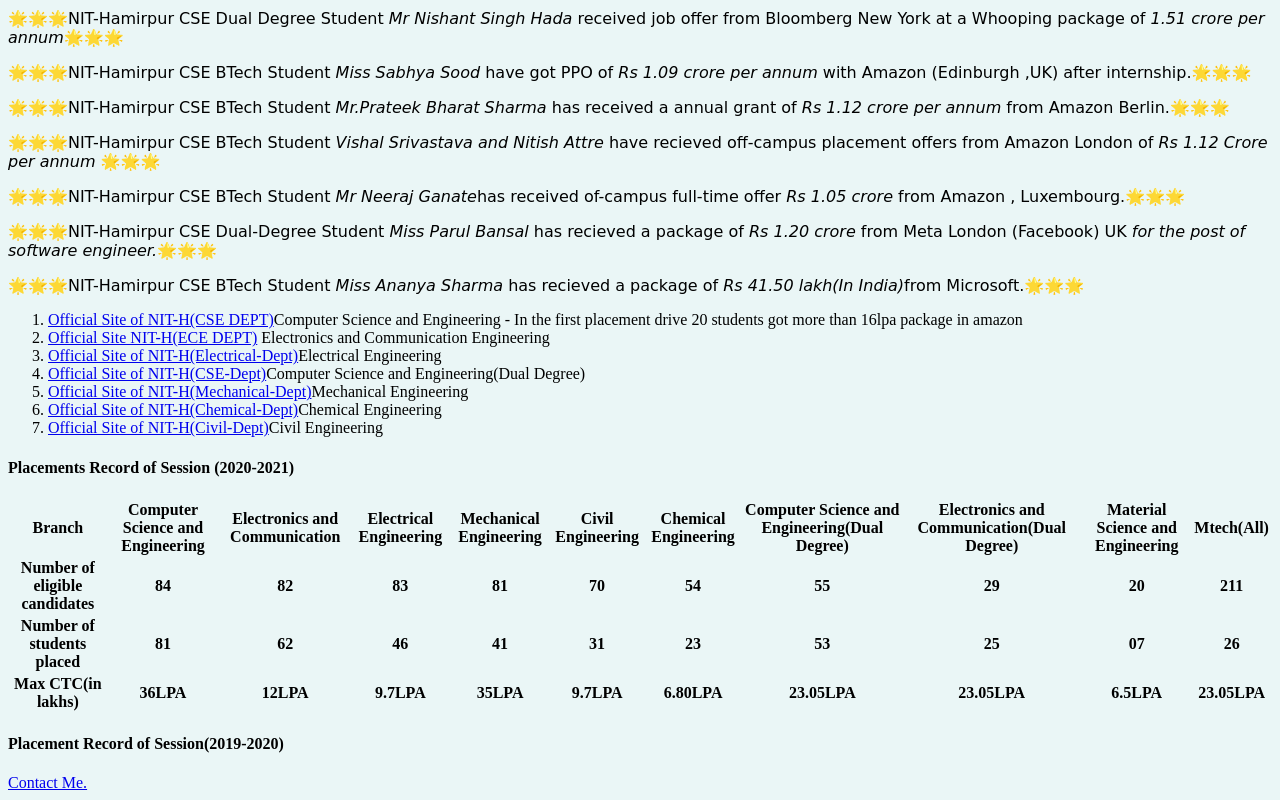
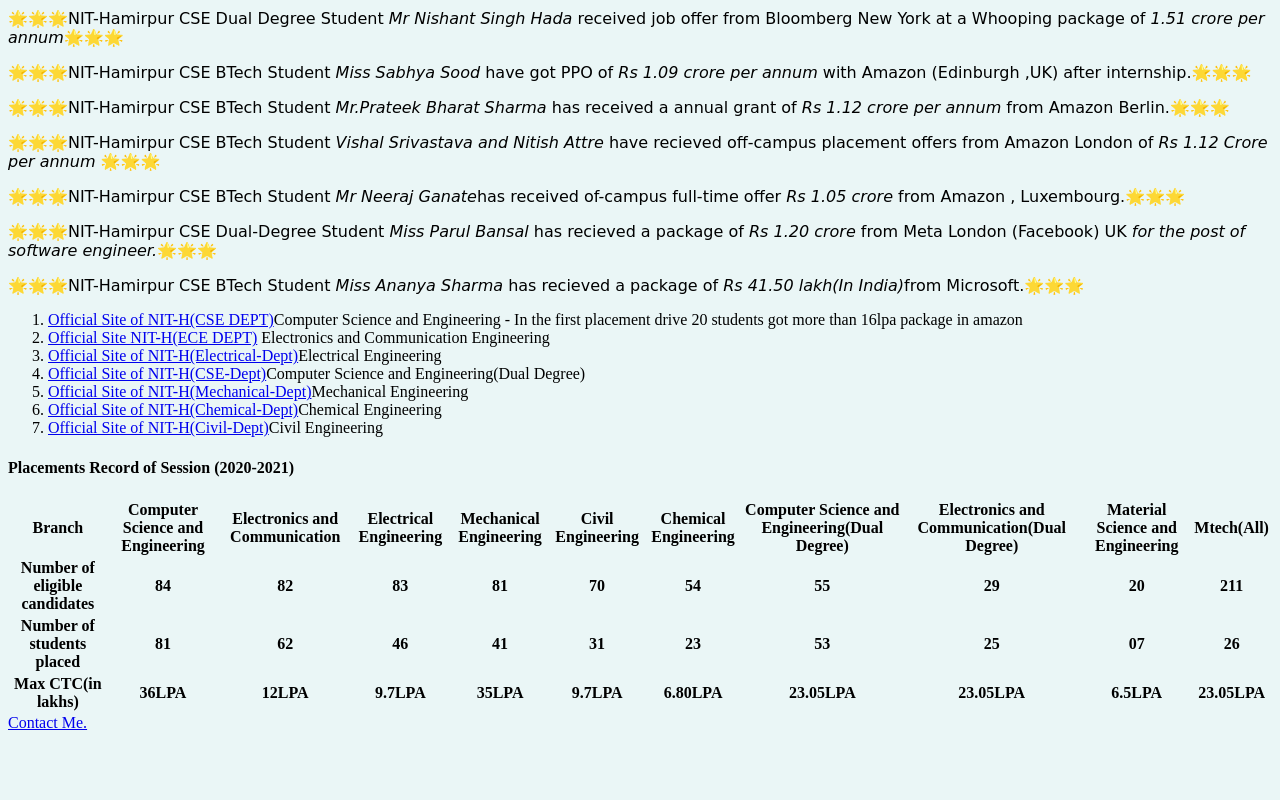
Before and after one commit to asv018/shv, a plain HTML site: page asv.html in a window 1280 px wide. Shown: the part 799-1599 px from the top of the page. After the commit the page ends 1539 px from the top, so only its background shows below. Drawn offline with Linux system fonts and the light colour scheme.

Commit message:
Update asv.html

```diff
--- a/asv.html
+++ b/asv.html
@@ -127,7 +127,7 @@ NIT Hamirpur
     </tr>
   </thead>
 </table>
-<h4>Placement Record of Session(2019-2020)</h4>
+
 
 <a href="contact.html">Contact Me.</a>
   </body>
```
